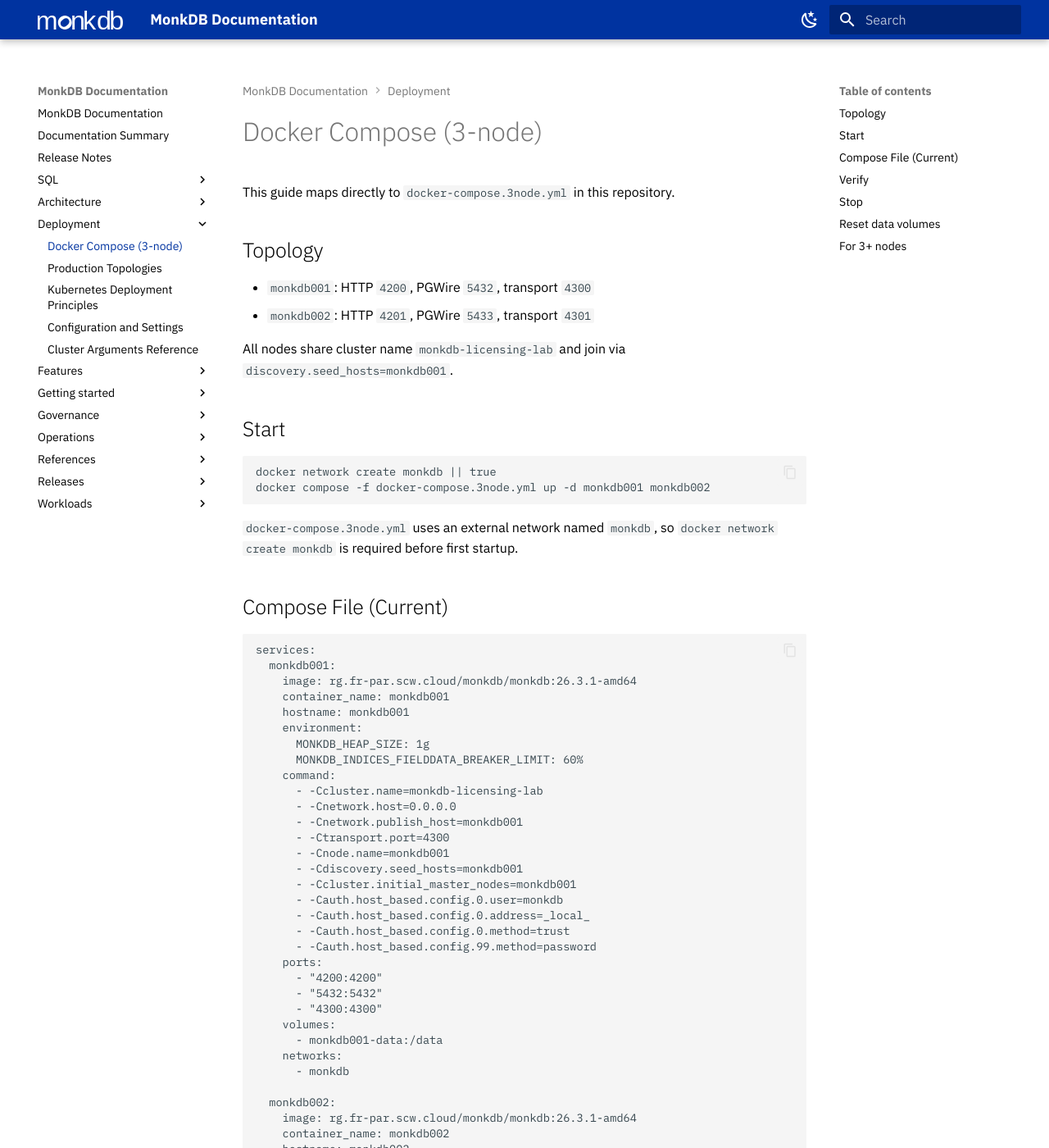
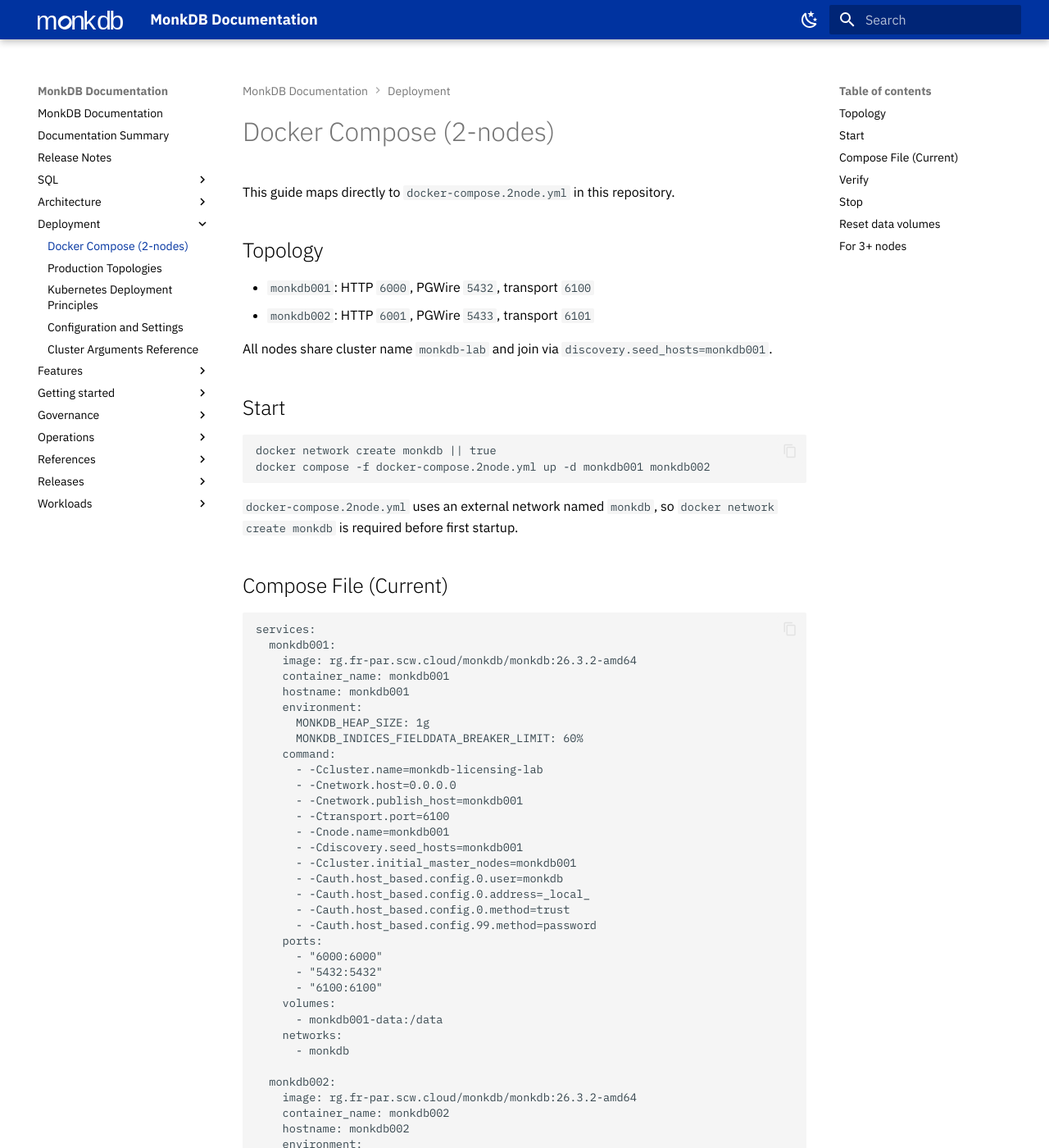
Before and after one commit to monkdbofficial/monkdb.docs, an MkDocs documentation site: the page built from v3/deployment/01-docker-compose-3node.md, in a window 1280 px wide and 1400 px high. Shown: the whole window at 82% size. Built offline with MkDocs 1.6.1 and Material for MkDocs 9.7.7, drawn with Linux system fonts in a browser that asks for light colours; some of the changed text lies outside the part shown.

Commit message:
updated the port information

````diff
--- a/v3/deployment/01-docker-compose-3node.md
+++ b/v3/deployment/01-docker-compose-3node.md
@@ -1,29 +1,29 @@
-# Docker Compose (3-node)
+# Docker Compose (2-nodes)
 
-This guide maps directly to `docker-compose.3node.yml` in this repository.
+This guide maps directly to `docker-compose.2node.yml` in this repository.
 
 ## Topology
 
-- `monkdb001`: HTTP `4200`, PGWire `5432`, transport `4300`
-- `monkdb002`: HTTP `4201`, PGWire `5433`, transport `4301`
+- `monkdb001`: HTTP `6000`, PGWire `5432`, transport `6100`
+- `monkdb002`: HTTP `6001`, PGWire `5433`, transport `6101`
 
-All nodes share cluster name `monkdb-licensing-lab` and join via `discovery.seed_hosts=monkdb001`.
+All nodes share cluster name `monkdb-lab` and join via `discovery.seed_hosts=monkdb001`.
 
 ## Start
 
 ```bash
 docker network create monkdb || true
-docker compose -f docker-compose.3node.yml up -d monkdb001 monkdb002
+docker compose -f docker-compose.2node.yml up -d monkdb001 monkdb002
 ```
 
-`docker-compose.3node.yml` uses an external network named `monkdb`, so `docker network create monkdb` is required before first startup.
+`docker-compose.2node.yml` uses an external network named `monkdb`, so `docker network create monkdb` is required before first startup.
 
 ## Compose File (Current)
 
 ```yaml
 services:
   monkdb001:
-    image: rg.fr-par.scw.cloud/monkdb/monkdb:26.3.1-amd64
+    image: rg.fr-par.scw.cloud/monkdb/monkdb:26.3.2-amd64
     container_name: monkdb001
     hostname: monkdb001
     environment:
@@ -33,7 +33,7 @@
       - -Ccluster.name=monkdb-licensing-lab
       - -Cnetwork.host=0.0.0.0
       - -Cnetwork.publish_host=monkdb001
-      - -Ctransport.port=4300
+      - -Ctransport.port=6100
       - -Cnode.name=monkdb001
       - -Cdiscovery.seed_hosts=monkdb001
       - -Ccluster.initial_master_nodes=monkdb001
@@ -42,16 +42,16 @@
       - -Cauth.host_based.config.0.method=trust
       - -Cauth.host_based.config.99.method=password
     ports:
-      - "4200:4200"
+      - "6000:6000"
       - "5432:5432"
-      - "4300:4300"
+      - "6100:6100"
     volumes:
       - monkdb001-data:/data
     networks:
       - monkdb
 
   monkdb002:
-    image: rg.fr-par.scw.cloud/monkdb/monkdb:26.3.1-amd64
+    image: rg.fr-par.scw.cloud/monkdb/monkdb:26.3.2-amd64
     container_name: monkdb002
     hostname: monkdb002
     environment:
@@ -61,7 +61,7 @@
       - -Ccluster.name=monkdb-licensing-lab
       - -Cnetwork.host=0.0.0.0
       - -Cnetwork.publish_host=monkdb002
-      - -Ctransport.port=4300
+      - -Ctransport.port=6100
       - -Cnode.name=monkdb002
       - -Cdiscovery.seed_hosts=monkdb001
       - -Ccluster.initial_master_nodes=monkdb001
@@ -70,9 +70,9 @@
       - -Cauth.host_based.config.0.method=trust
       - -Cauth.host_based.config.99.method=password
     ports:
-      - "4201:4200"
+      - "6001:6000"
       - "5433:5432"
-      - "4301:4300"
+      - "6101:6100"
     volumes:
       - monkdb002-data:/data
     networks:
@@ -100,13 +100,13 @@
 ## Stop
 
 ```bash
-docker compose -f docker-compose.3node.yml down
+docker compose -f docker-compose.2node.yml down
 ```
 
 ## Reset data volumes
 
 ```bash
-docker compose -f docker-compose.3node.yml down -v --remove-orphans
+docker compose -f docker-compose.2node.yml down -v --remove-orphans
 docker rm -f monkdb001 monkdb002 monkdb003 2>/dev/null || true
 docker volume rm monkdb_monkdb001-data monkdb_monkdb002-data monkdb_monkdb003-data 2>/dev/null || true
 ```
````
